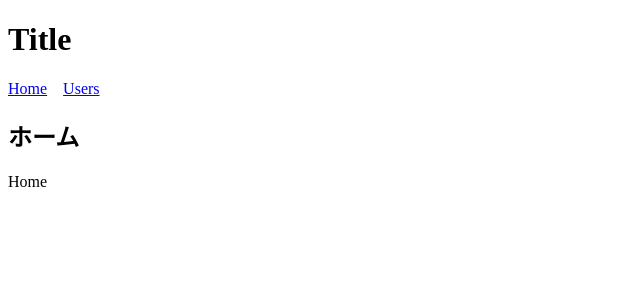
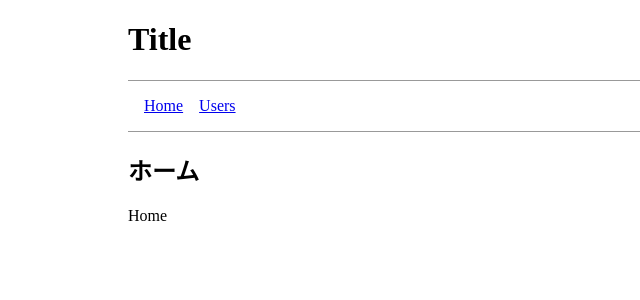
Before and after one commit to hbsnow-sandbox/react-router-v6-breadclumbs, a React (Vite) app: page / in a window 1280 px wide. Shown: the top 300 px of the page, without its empty margins (0-640 px from the left). Built offline with nearby package versions, Linux system fonts and the light colour scheme; what @aspida/fetch would draw is missing.

Commit message:
feat: 簡易的なデザインに修正

```diff
--- a/src/layouts/DefaultLayout/DefaultLayout.tsx
+++ b/src/layouts/DefaultLayout/DefaultLayout.tsx
@@ -10,7 +10,7 @@ export const DefaultLayout = (props: Props): JSX.Element => {
   const { children } = props;
 
   return (
-    <div>
+    <div className={classes.root}>
       <header>
         <h1>Title</h1>
       </header>
--- a/src/layouts/DefaultLayout/index.module.css
+++ b/src/layouts/DefaultLayout/index.module.css
@@ -1,4 +1,19 @@
+.root {
+  width: 64rem;
+  margin: 0 auto;
+}
+
 .menu {
+  display: flex;
+  list-style-type: none;
+  gap: 1rem;
+  border-top: 1px solid #999;
+  border-bottom: 1px solid #999;
+  margin: 0;
+  padding: 1rem;
+}
+
+.menu > li {
   display: flex;
   list-style-type: none;
   gap: 1rem;
```
